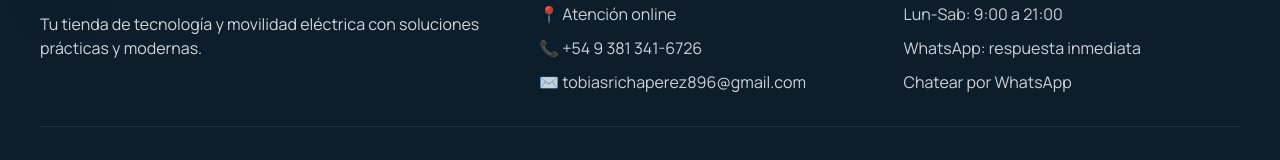
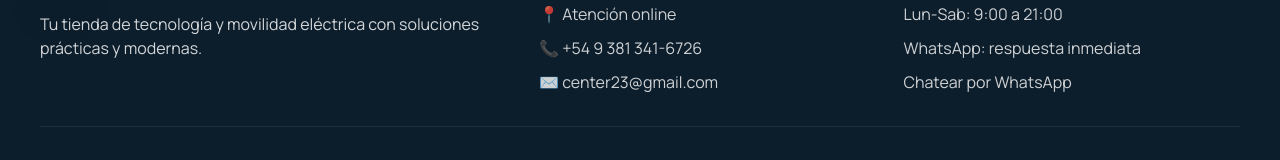
Before and after one commit to tobiasrichaperez896-ops/DJ-TECH, a website: page index.html in a window 1280 px wide. Shown: the part 6017-6177 px from the top of the page. Drawn offline with Linux system fonts and the light colour scheme.

Commit message:
Update index.html

```diff
--- a/index.html
+++ b/index.html
@@ -249,7 +249,7 @@
           <ul>
             <li>📍 Atención online</li>
             <li>📞 +54 9 381 341-6726</li>
-            <li>✉️ tobiasrichaperez896@gmail.com</li>
+            <li>✉️ center23@gmail.com</li>
           </ul>
         </div>
 
```
